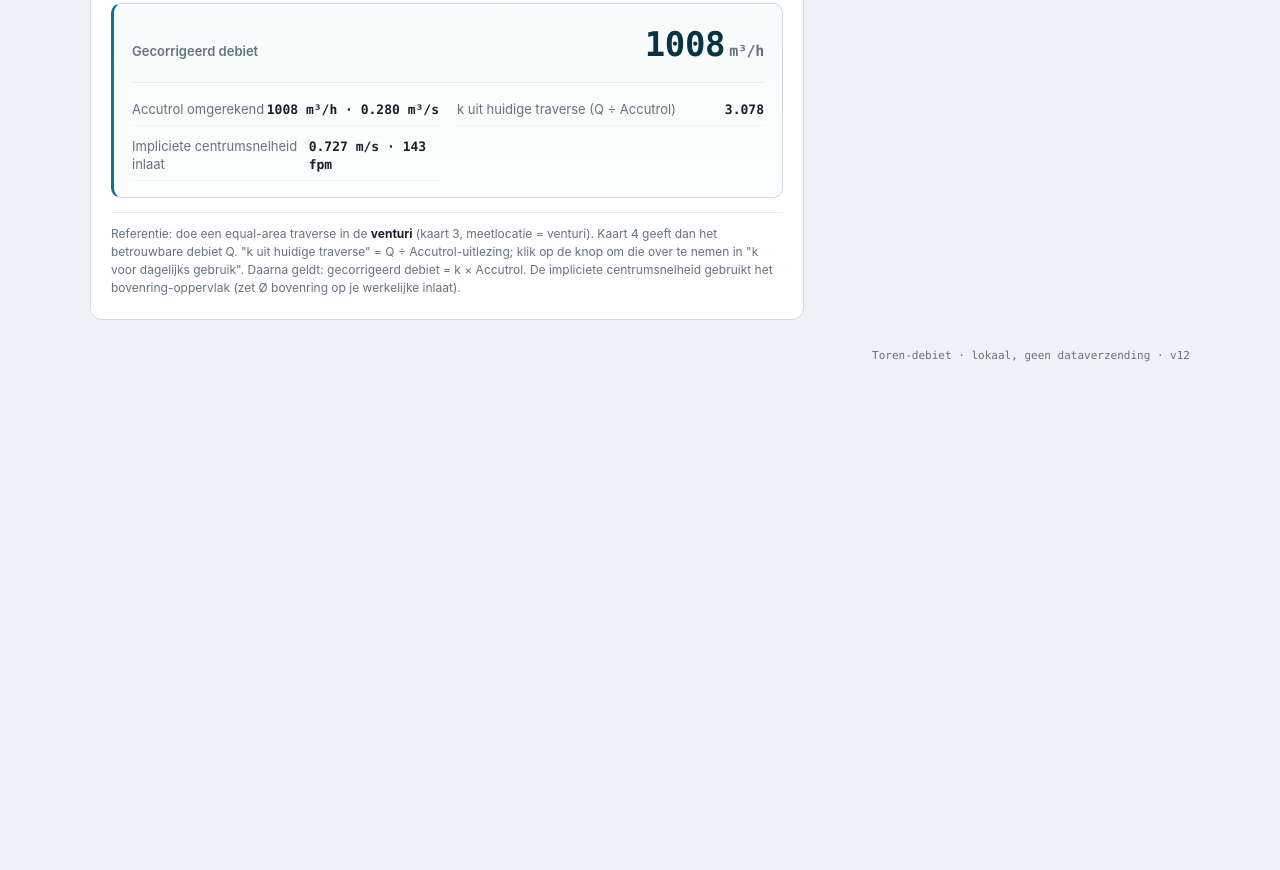
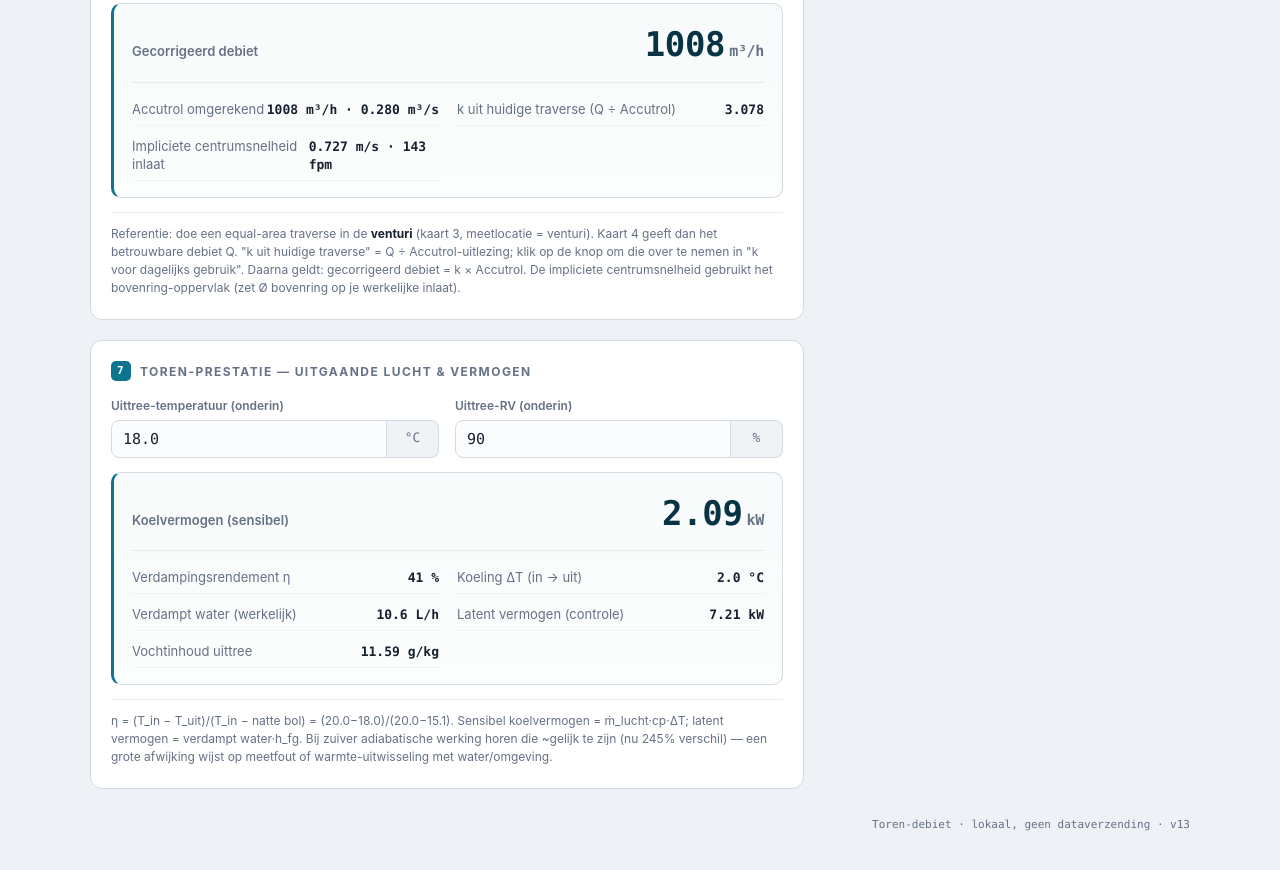
Before and after one commit to peekbv-rgb/luchtmeting, a website: page index.html in a window 1280 px wide. Shown: the part 2211-3081 px from the top of the page. Before the commit the page ends 2639 px from the top, so only its background shows below. Drawn offline with Linux system fonts and the light colour scheme.

Commit message:
Update footer version and add input fields

```diff
--- a/index.html
+++ b/index.html
@@ -322,6 +322,25 @@
         <div class="warnbox" id="accWarn"></div>
         <div class="note">Referentie: doe een equal-area traverse in de <b>venturi</b> (kaart 3, meetlocatie = venturi). Kaart 4 geeft dan het betrouwbare debiet Q. "k uit huidige traverse" = Q ÷ Accutrol-uitlezing; klik op de knop om die over te nemen in "k voor dagelijks gebruik". Daarna geldt: gecorrigeerd debiet = k × Accutrol. De impliciete centrumsnelheid gebruikt het bovenring-oppervlak (zet Ø bovenring op je werkelijke inlaat).</div>
       </div>
+
+      <div class="card">
+        <h2><span class="idx">7</span> Toren-prestatie — uitgaande lucht &amp; vermogen</h2>
+        <div class="grid2">
+          <div class="field"><label for="tOut">Uittree-temperatuur (onderin)</label>
+            <div class="inputrow"><input id="tOut" type="number" step="0.1" value="18.0"><span class="unit">°C</span></div></div>
+          <div class="field"><label for="rvOut">Uittree-RV (onderin)</label>
+            <div class="inputrow"><input id="rvOut" type="number" step="0.1" min="0" max="100" value="90"><span class="unit">%</span></div></div>
+        </div>
+        <div class="result" style="margin-top:14px">
+          <div class="big"><span class="label">Koelvermogen (sensibel)</span><span class="num"><span id="prPsens">–</span><small>kW</small></span></div>
+          <div class="kv"><span class="k">Verdampingsrendement η</span><span class="v"><span id="prEff">–</span> %</span></div>
+          <div class="kv"><span class="k">Koeling ΔT (in → uit)</span><span class="v"><span id="prDT">–</span> °C</span></div>
+          <div class="kv"><span class="k">Verdampt water (werkelijk)</span><span class="v"><span id="prEvap">–</span> L/h</span></div>
+          <div class="kv"><span class="k">Latent vermogen (controle)</span><span class="v"><span id="prPlat">–</span> kW</span></div>
+          <div class="kv"><span class="k">Vochtinhoud uittree</span><span class="v"><span id="prWout">–</span> g/kg</span></div>
+        </div>
+        <div class="note" id="prNote"></div>
+      </div>
     </div>
 
     <aside>
@@ -343,7 +362,7 @@
       </div>
     </aside>
   </div>
-  <footer>Toren-debiet · lokaal, geen dataverzending · v12</footer>
+  <footer>Toren-debiet · lokaal, geen dataverzending · v13</footer>
 </div>
 
 <script>
@@ -488,7 +507,7 @@ function drawHeatmap(pts,R,vmin,vmax,rFlow,rPeak){
 const STORE="torenDebiet_v3";
 function save(){ try{
   const o={mode,rings:$("rings").value};
-  ["dRing","dVenturi","dOnder","meetLoc","temp","rv","baro","dp","k","dpUnit","inst","probeType","cp","acc","accUnit","kacc","teUrl","teUser","teDevice","teKeyT","teKeyH","teInterval"].forEach(id=>o[id]=$(id).value);
+  ["dRing","dVenturi","dOnder","meetLoc","temp","rv","baro","dp","k","dpUnit","inst","probeType","cp","acc","accUnit","kacc","teUrl","teUser","teDevice","teKeyT","teKeyH","teInterval","tOut","rvOut"].forEach(id=>o[id]=$(id).value);
   o.condMode=condMode; o.teAuto=$("teAuto").checked; o.teRemember=$("teRemember").checked; o.teProxy=$("teProxy").checked;
   if($("teRemember").checked) o.tePass=$("tePass").value;
   const tv={}; document.querySelectorAll(".tp").forEach(i=>{ if(i.value) tv[i.id]=i.value; });
@@ -496,7 +515,7 @@ function save(){ try{
 }catch(e){} }
 function load(){ try{
   const o=JSON.parse(localStorage.getItem(STORE)||"{}");
-  ["dRing","dVenturi","dOnder","meetLoc","temp","rv","baro","dp","k","rings","dpUnit","inst","probeType","cp","acc","accUnit","kacc","teUrl","teUser","teDevice","teKeyT","teKeyH","teInterval"].forEach(id=>{ if(o[id]!==undefined&&o[id]!==""&&$(id)) $(id).value=o[id]; });
+  ["dRing","dVenturi","dOnder","meetLoc","temp","rv","baro","dp","k","rings","dpUnit","inst","probeType","cp","acc","accUnit","kacc","teUrl","teUser","teDevice","teKeyT","teKeyH","teInterval","tOut","rvOut"].forEach(id=>{ if(o[id]!==undefined&&o[id]!==""&&$(id)) $(id).value=o[id]; });
   if(o.condMode) condMode=o.condMode;
   $("teAuto").checked=!!o.teAuto; $("teRemember").checked=!!o.teRemember; $("teProxy").checked=!!o.teProxy;
   if(o.tePass) $("tePass").value=o.tePass;
@@ -708,6 +727,32 @@ function compute(){
   $("wMax").textContent=Q>0?(mDa*dW*3600).toFixed(1):"–";
   $("evNote").innerHTML=`Theoretisch maximum bij <b>100% verzadiging</b> (adiabatische koeling langs constante natteboltemp.). De intredelucht koelt van ${Tc.toFixed(1)} °C naar ~${Twb.toFixed(1)} °C en wordt verzadigd; de opgenomen waterhoeveelheid = massadebiet droge lucht × Δvochtinhoud (${(dW*1000).toFixed(2)} g/kg). In de praktijk haal je een lagere verzadigingsgraad, dus reken dit als bovengrens.`;
 
+  // ---- toren-prestatie (werkelijke uittree-condities) ----
+  const Tout=parseFloat($("tOut").value), rvOut=parseFloat($("rvOut").value);
+  const okOut=!isNaN(Tout)&&!isNaN(rvOut)&&Q>0;
+  if(okOut){
+    const e_out=Math.max(0,Math.min(rvOut,100))/100*eSat(Tout);
+    const Wout_act=humRatio(e_out,pPa);
+    const dT=Tc-Tout;                                   // koeling (K)
+    const eff=(Tc-Twb)>0.01?(dT/(Tc-Twb))*100:0;       // verdampingsrendement
+    const cp=1.006+1.86*Win;                           // kJ/kg·K vochtige lucht
+    const Psens=mDa*cp*dT;                              // kW (sensibel)
+    const evap=Math.max(0,mDa*(Wout_act-Win));         // kg/s water
+    const Plat=evap*2450;                              // kW (latent, h_fg~2450 kJ/kg)
+    $("prPsens").textContent=Psens.toFixed(2);
+    $("prEff").textContent=eff.toFixed(0);
+    $("prDT").textContent=dT.toFixed(1);
+    $("prEvap").textContent=(evap*3600).toFixed(1);
+    $("prPlat").textContent=Plat.toFixed(2);
+    $("prWout").textContent=(Wout_act*1000).toFixed(2);
+    const diff=Psens>0?Math.abs(Psens-Plat)/Psens*100:0;
+    $("prNote").innerHTML=`η = (T_in − T_uit)/(T_in − natte bol) = (${Tc.toFixed(1)}−${Tout.toFixed(1)})/(${Tc.toFixed(1)}−${Twb.toFixed(1)}). `+
+      `Sensibel koelvermogen = ṁ_lucht·cp·ΔT; latent vermogen = verdampt water·h_fg. Bij zuiver adiabatische werking horen die ~gelijk te zijn (nu ${diff.toFixed(0)}% verschil) — een grote afwijking wijst op meetfout of warmte-uitwisseling met water/omgeving.`;
+  } else {
+    ["prPsens","prEff","prDT","prEvap","prPlat","prWout"].forEach(id=>$(id).textContent="–");
+    $("prNote").textContent="Vul de uittree-condities (T en RV onderin) in en zorg voor een geldig debiet Q.";
+  }
+
   // ---- Accutrol-bol kalibratie & correctie ----
   const accRaw=num($("acc").value)||0;
   const accM3s=$("accUnit").value==="cfm"?accRaw*0.000471947:accRaw/3600;
@@ -774,7 +819,7 @@ $("inst").addEventListener("change",()=>{ setUnitLabels(); compute(); });
 $("dpUnit").addEventListener("change",()=>{ setUnitLabels(); compute(); });
 $("probeType").addEventListener("change",()=>{ updateProbe(); compute(); });
 $("cp").addEventListener("input",compute);
-["temp","rv","baro","dp","k","acc","kacc"].forEach(id=>$(id).addEventListener("input",compute));
+["temp","rv","baro","dp","k","acc","kacc","tOut","rvOut"].forEach(id=>$(id).addEventListener("input",compute));
 $("accUnit").addEventListener("change",compute);
 ["teAuto","teInterval"].forEach(id=>$(id).addEventListener("change",teAutoSetup));
 ["teUrl","teUser","teDevice","teKeyT","teKeyH","teRemember"].forEach(id=>$(id).addEventListener("change",save));
```
